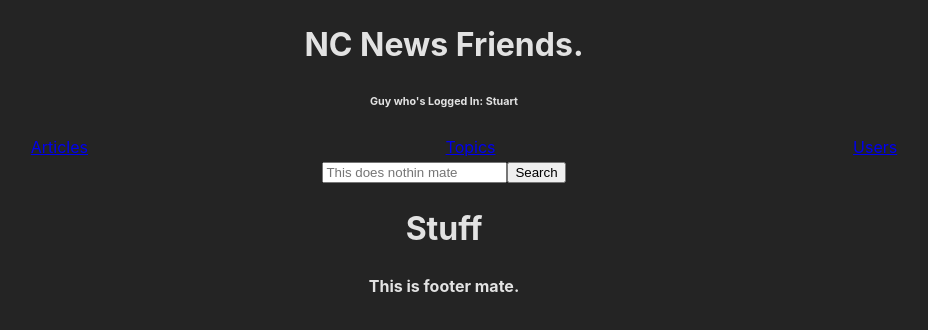
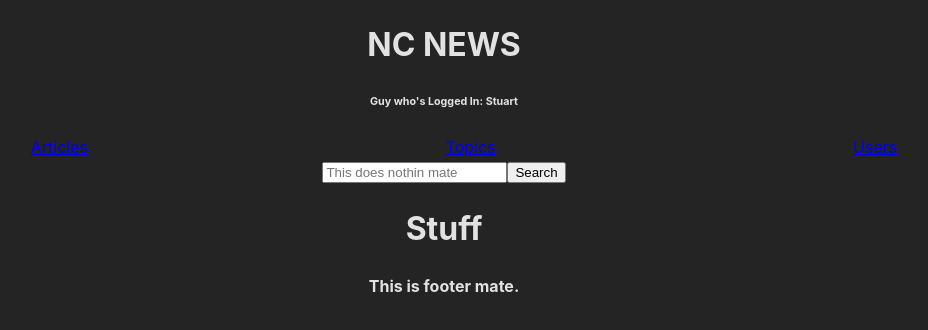
Before and after one commit to ProdiGeeZ/nc-news-react, a React (Vite) app: page / in a window 1280 px wide. Shown: the top 330 px of the page, without its empty margins (196-1124 px from the left). Built offline with nearby package versions, Linux system fonts and the light colour scheme.

Commit message:
slight tidy up of previous commit

```diff
--- /dev/null
+++ b/endpoints.js
@@ -0,0 +1,11 @@
+export const endpoints = {
+    api: 'https://prodz-nc-news.onrender.com/api',
+    articles: 'https://prodz-nc-news.onrender.com/api/articles',
+    articleById: (articleId) => `https://prodz-nc-news.onrender.com/api/articles/${articleId}`,
+    articleComments: (articleId) => `https://prodz-nc-news.onrender.com/api/articles/${articleId}/comments`,
+    postComment: (articleId) => `https://prodz-nc-news.onrender.com/api/articles/${articleId}/comments`,
+    updateArticleVotes: (articleId) => `https://prodz-nc-news.onrender.com/api/articles/${articleId}`,
+    deleteComment: (commentId) => `https://prodz-nc-news.onrender.com/api/comments/${commentId}`,
+    topics: 'https://prodz-nc-news.onrender.com/api/topics',
+    users: 'https://prodz-nc-news.onrender.com/api/users'
+};
--- a/src/App.css
+++ b/src/App.css
@@ -1,4 +1,5 @@
 #root {
-  max-width: 1280px;
+  max-width: auto;
   text-align: center;
+  padding: 1rem 1;
 }
--- a/src/components/Header.jsx
+++ b/src/components/Header.jsx
@@ -1,9 +1,14 @@
-function Header({header}) {
+import React from 'react';
+import { Link } from 'react-router-dom';
+
+function UserHeader() {
     return (
-        <div>
-            <h1>{header}</h1>
-        </div>
-    )
+        <h1>
+            <Link to="/" style={{ textDecoration: 'none', color: 'inherit' }}>
+                NC NEWS
+            </Link>
+        </h1>
+    );
 }
 
-export default Header;
+export default UserHeader;
--- a/src/components/routes/Articles/Articles.jsx
+++ b/src/components/routes/Articles/Articles.jsx
@@ -1,5 +1,5 @@
 import { useEffect, useState } from "react";
-import { endpoints } from '../../../../../endpoints'
+import { endpoints } from '../../../../endpoints'
 import ArticlesRender from "./ArticlesRender";
 
 function Articles() {
--- a/src/components/routes/Articles/ArticlesRender.jsx
+++ b/src/components/routes/Articles/ArticlesRender.jsx
@@ -2,17 +2,15 @@ function ArticlesRender({ articles }) {
     return (
         <ul>
             {articles.map(article => (
-                <li key={article.article_id}>
-                    <div>
-                        <h3>{article.title}</h3>
-                        {article.article_img_url && <img src={article.article_img_url} alt={article.title} />}
-                        <p>Author: {article.author}</p>
-                        <p>Topic: {article.topic}</p>
-                        <p>Date: {new Date(article.created_at).toLocaleDateString()}</p>
-                        <p>Votes: {article.votes}</p>
-                        <p>Comments: {article.comment_count}</p>
-                    </div>
-                </li>
+                <div key={article.article_id}>
+                    <h3>{article.title}</h3>
+                    <p>Topic: {article.topic}</p>
+                    <p>Posted on {new Date(article.created_at).toLocaleDateString()}</p>
+                    {article.article_img_url && <img src={article.article_img_url} alt={article.title} />}
+                    <p>Posted By {article.author}</p>
+                    <p>Ratings ({article.votes})</p>
+                    <p>Comments ({article.comment_count})</p>
+                </div>
             ))}
         </ul>
     );
```
